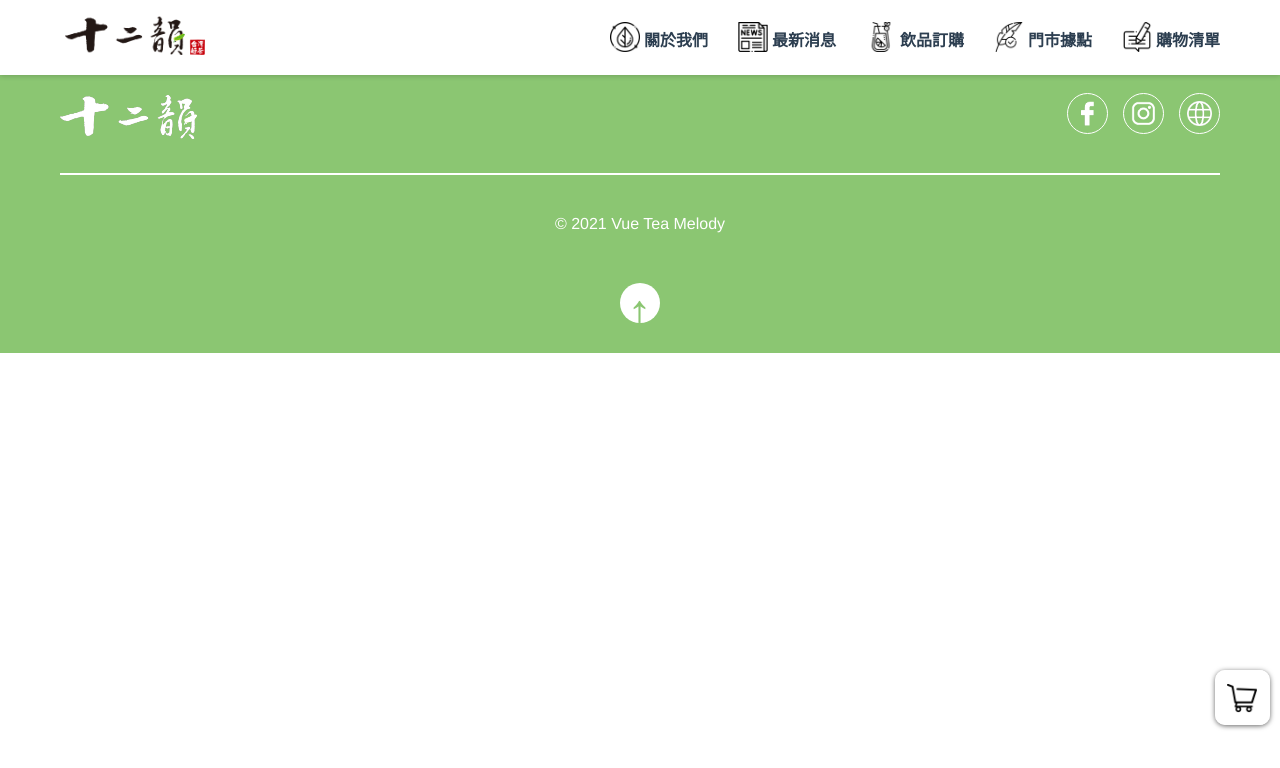
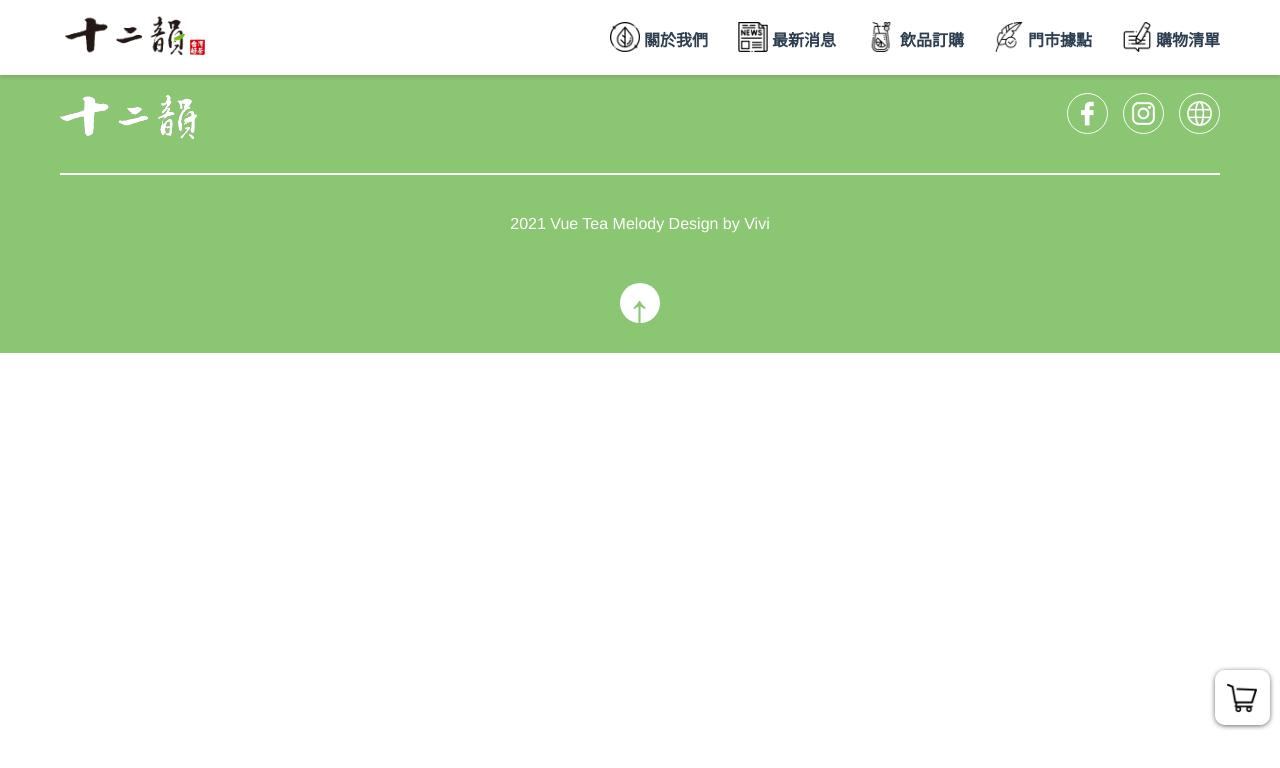
Before and after one commit to Little-Ker/2021-08-21-Vue-Tea-Melody, a Vue app: page / in a window 1280 px wide. Shown: the top 768 px of the page. Built offline with nearby package versions, Linux system fonts and the light colour scheme.

Commit message:
[修改] readMe

```diff
--- a/src/components/Footer.vue
+++ b/src/components/Footer.vue
@@ -24,7 +24,7 @@
                         <div class="clearBox "></div>
                     </div>
                     <div class="footerBox"></div>
-                    <p>© 2021 Vue Tea Melody</p>
+                    <p>2021 Vue Tea Melody Design by Vivi</p>
                     <div @click='goTopSlide' class="btn titleMargin"><p>↑</p></div>
                 </div>
             </div>
--- a/src/views/ShopPoint.vue
+++ b/src/views/ShopPoint.vue
@@ -32,12 +32,12 @@ export default {
 
     .shpoPoint h1 {
       font-family: 'simsun';
-      margin-top: 100px;
+      margin-top: 130px;
     }
 
     .shpoPoint p {
       font-family: 'simsun';
-      margin-bottom: 30px;
+      margin-bottom: 50px;
       letter-spacing: 3px;
     }
 
```
Also changed, not shown: 1 other file (tests, documents, lock files or other folders).
